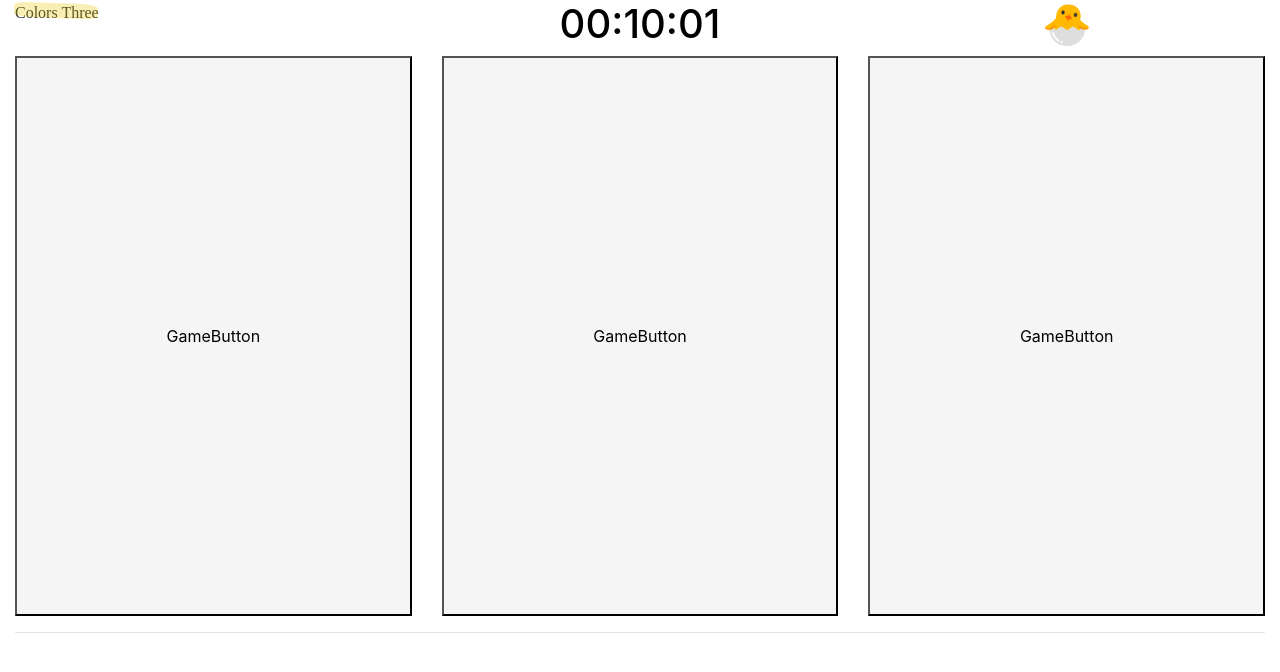
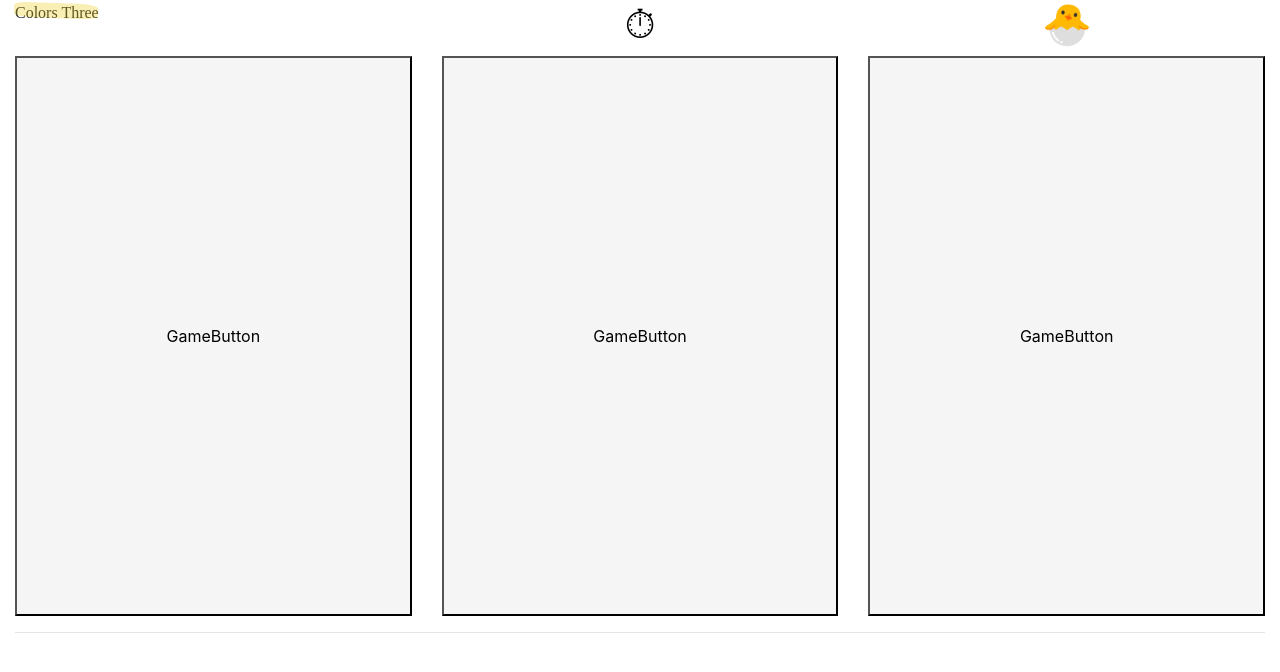
Before and after one commit to kre64/colors-three, a React (Create React App) app: page / in a window 1280 px wide. Shown: the top 672 px of the page. Built offline with nearby package versions, Linux system fonts and the light colour scheme.

Commit message:
This component could use a little more meat

```diff
--- a/src/Components/Timer.js
+++ b/src/Components/Timer.js
@@ -1,7 +1,7 @@
 import React from "react";
 
-const Timer = (props) => {
-	return <h1 className="timer">00:10:01</h1>;
+const Timer = ({ time }) => {
+	return <h1 className="timer">{time}</h1>;
 };
 
 export default Timer;
```
